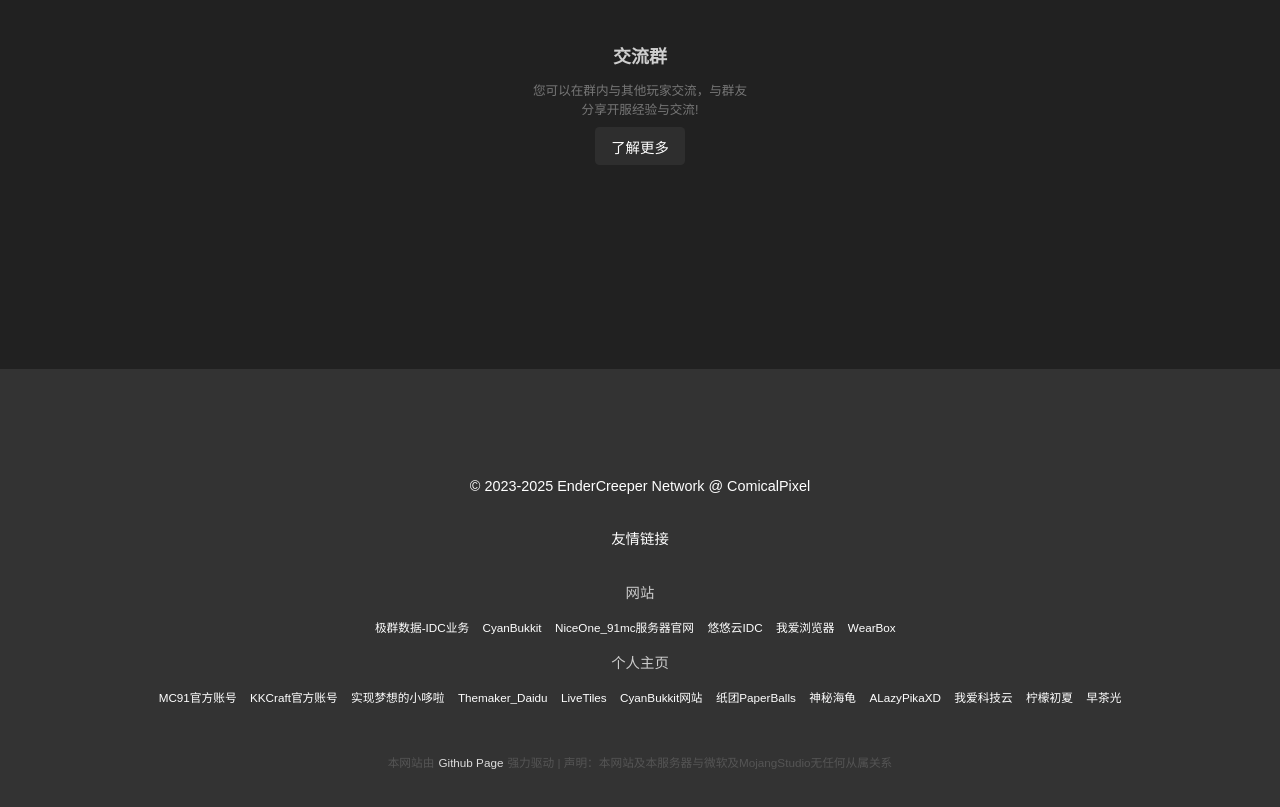
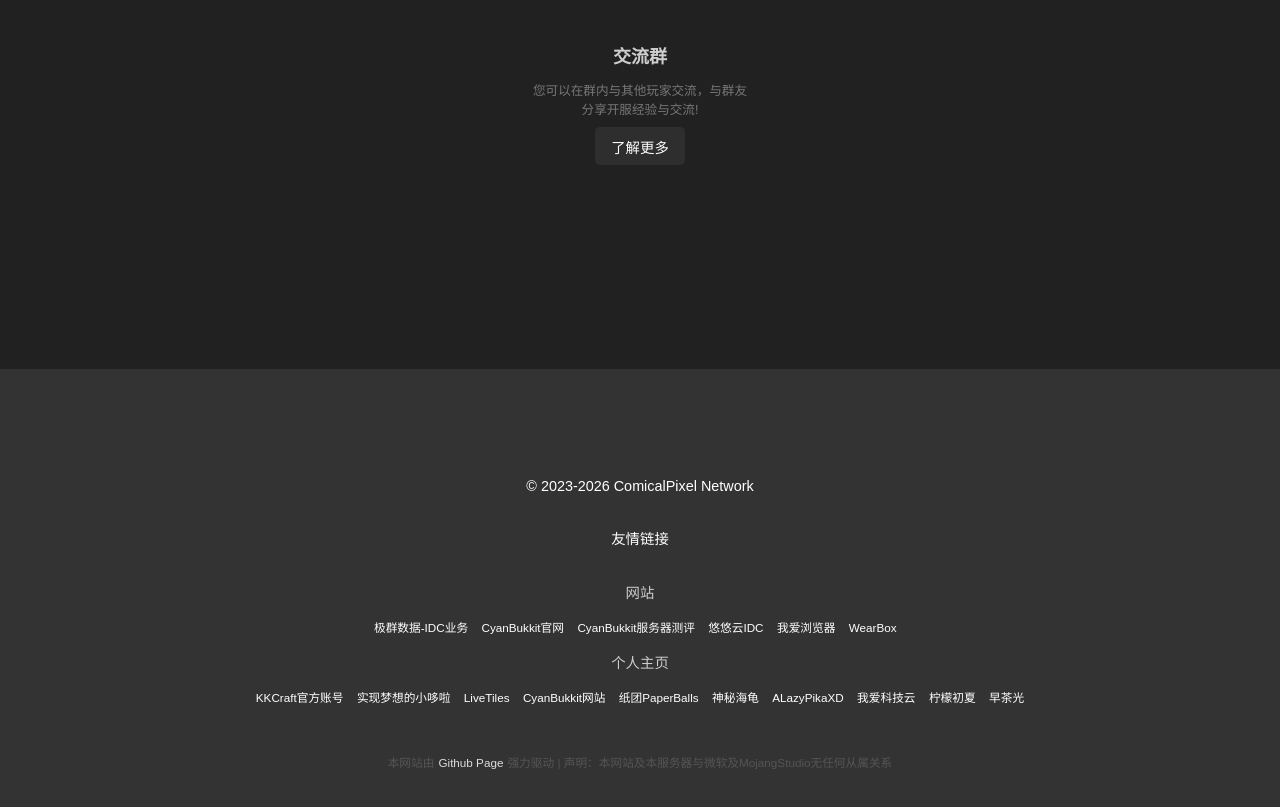
Before and after one commit to comicalpixel/comicalpixel.github.io, a plain HTML site: page index.html in a window 1280 px wide. Shown: the part 4099-4906 px from the top of the page. Drawn offline with Linux system fonts and the light colour scheme.

Commit message:
Update index.html

```diff
--- a/index.html
+++ b/index.html
@@ -273,7 +273,7 @@
 
 
     <footer class="footer">
-        <p style="color: #ffffff">&copy; 2023-2025 EnderCreeper Network @ ComicalPixel</p>
+        <p style="color: #ffffff">&copy; 2023-2026 ComicalPixel Network</p>
         <h1>&ensp;</h1>
         <div></div>
         <p style="color: #ffffff">友情链接</p>
@@ -282,9 +282,9 @@
         <p>&ensp;</p>
         <a href="http://115.230.124.83:10019/cloud.html" style="color: #ffffff; text-decoration: none; font-size: 13px;" target="_blank">极群数据-IDC业务</a>
         <a>&ensp;</a>
-        <a href="https://cyanbukkit.net" style="color: #ffffff; text-decoration: none; font-size: 13px;" target="_blank">CyanBukkit</a>
+        <a href="https://cyanbukkit.net" style="color: #ffffff; text-decoration: none; font-size: 13px;" target="_blank">CyanBukkit官网</a>
         <a>&ensp;</a>
-        <a href="http://www.mc91.top" style="color: #ffffff; text-decoration: none; font-size: 13px;" target="_blank">NiceOne_91mc服务器官网</a>
+        <a href="https://servers.cyanbukkit.cn/frontend/index.php" style="color: #ffffff; text-decoration: none; font-size: 13px;" target="_blank">CyanBukkit服务器测评</a>
         <a>&ensp;</a>
         <a href="https://www.yyyidc.com" style="color: #ffffff; text-decoration: none; font-size: 13px;" target="_blank">悠悠云IDC</a>
         <a>&ensp;</a>
@@ -295,13 +295,9 @@
         <p>&ensp;</p>
         <p style="color: #ccc" >个人主页</p>
         <p>&ensp;</p>
-        <a href="https://space.bilibili.com/3546600896989432" style="color: #ffffff; text-decoration: none; font-size: 13px;" target="_blank">MC91官方账号</a>
-        <a>&ensp;</a>
         <a href="https://space.bilibili.com/545632714" style="color: #ffffff; text-decoration: none; font-size: 13px;" target="_blank">KKCraft官方账号</a>
         <a>&ensp;</a>
         <a href="https://space.bilibili.com/395958039" style="color: #ffffff; text-decoration: none; font-size: 13px;" target="_blank">实现梦想的小哆啦</a>
-        <a>&ensp;</a>
-        <a href="https://space.bilibili.com/16134030?spm_id_from=333.337.0.0" style="color: #ffffff; text-decoration: none; font-size: 13px;" target="_blank">Themaker_Daidu</a>
         <a>&ensp;</a>
         <a href="https://space.bilibili.com/1063711459" style="color: #ffffff; text-decoration: none; font-size: 13px;" target="_blank">LiveTiles</a>
         <a>&ensp;</a>
```
